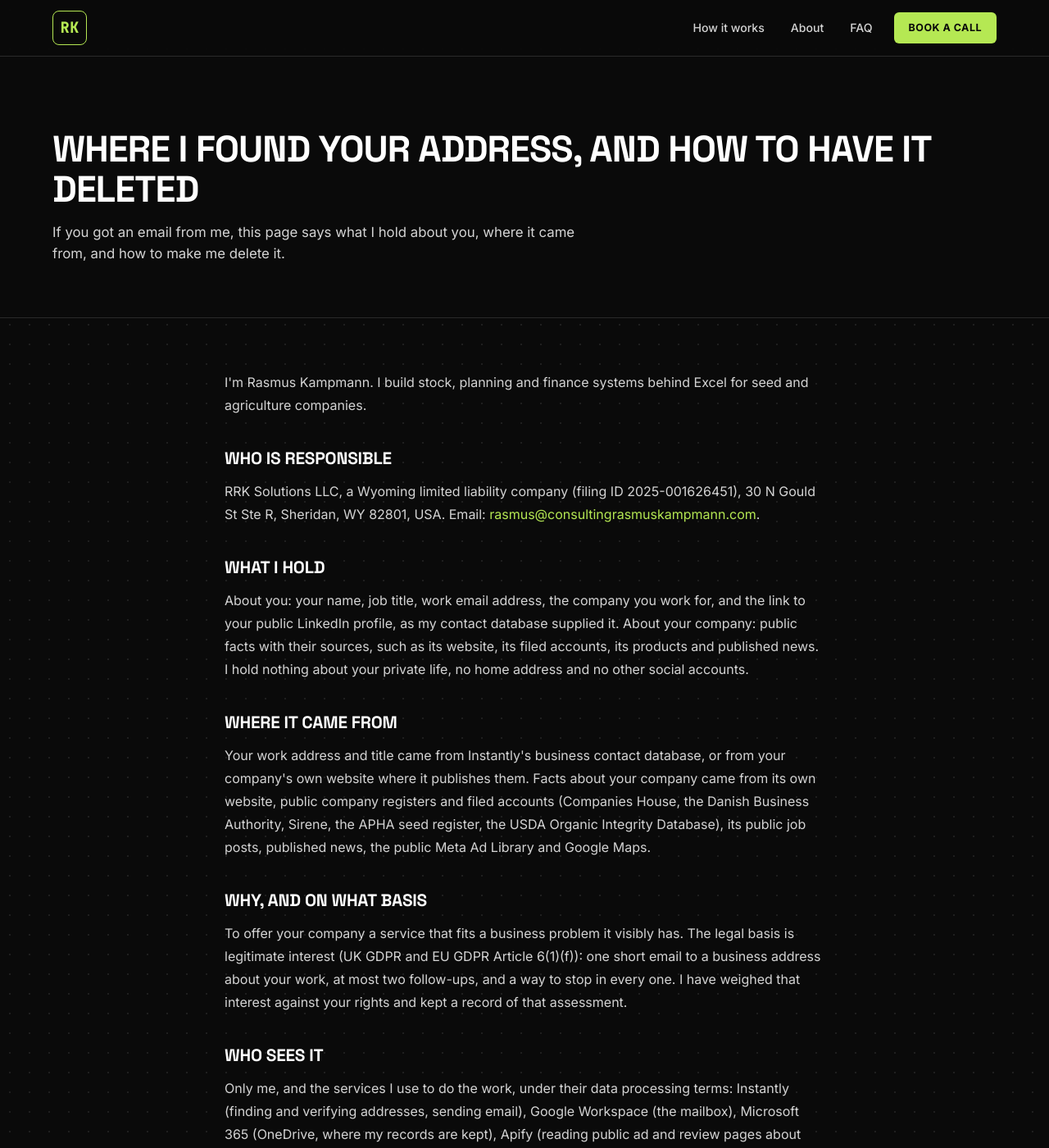
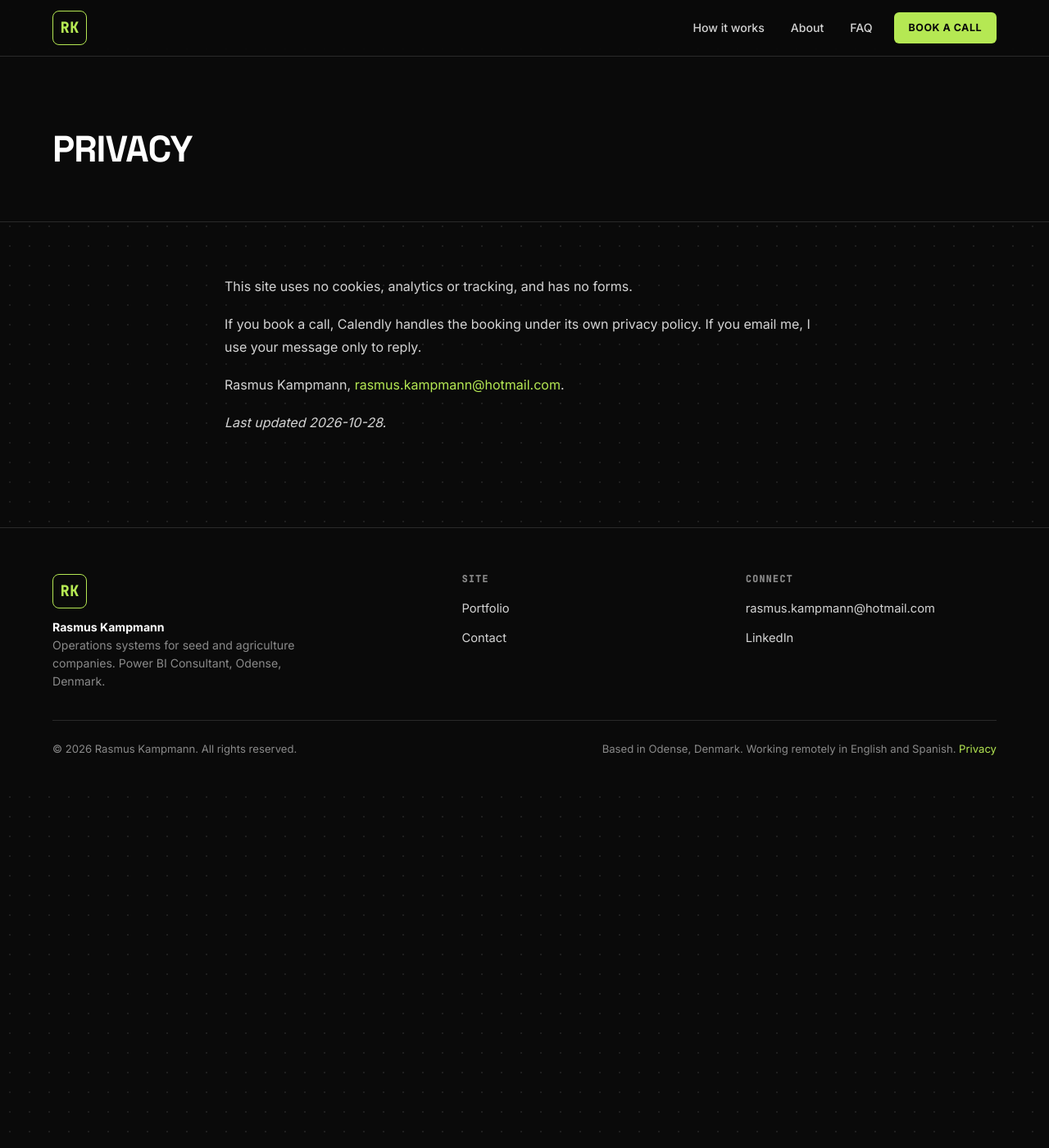
Before and after one commit to rasmuskampmann1998/rasmuskampmann.com, a Jekyll site: the page built from privacy.md, in a window 1280 px wide and 1400 px high. Shown: the whole window at 82% size. Built offline with Jekyll 4.4.1, drawn with Linux system fonts in a browser that asks for light colours; some of the changed text lies outside the part shown.

Commit message:
Privacy: site-only page, no outreach content
Co-Authored-By: Claude Opus 5.5 <noreply@anthropic.com>

```diff
--- a/privacy.md
+++ b/privacy.md
@@ -2,48 +2,21 @@
 layout: default
 title: Privacy
 permalink: /privacy/
-description: Where I found your address, what I hold about you, and how to have it deleted.
+description: Privacy on this website.
 ---
 
 <section class="page-hero">
   <div class="container">
-    <h1>Where I found your address, and how to have it deleted</h1>
-    <p>If you got an email from me, this page says what I hold about you, where it came from, and how to make me delete it.</p>
+    <h1>Privacy</h1>
   </div>
 </section>
 
 <div class="page-body">
 
-  <p>I'm Rasmus Kampmann. I build stock, planning and finance systems behind Excel for seed and agriculture companies.</p>
+  <p>This site uses no cookies, analytics or tracking, and has no forms.</p>
+  <p>If you book a call, Calendly handles the booking under its own privacy policy. If you email me, I use your message only to reply.</p>
+  <p>Rasmus Kampmann, <a href="mailto:{{ site.author.email }}">{{ site.author.email }}</a>.</p>
 
-  <h2>Who is responsible</h2>
-  <p>RRK Solutions LLC, a Wyoming limited liability company (filing ID 2025-001626451), 30 N Gould St Ste R, Sheridan, WY 82801, USA. Email: <a href="mailto:rasmus@consultingrasmuskampmann.com">rasmus@consultingrasmuskampmann.com</a>.</p>
-
-  <h2>What I hold</h2>
-  <p>About you: your name, job title, work email address, the company you work for, and the link to your public LinkedIn profile, as my contact database supplied it. About your company: public facts with their sources, such as its website, its filed accounts, its products and published news. I hold nothing about your private life, no home address and no other social accounts.</p>
-
-  <h2>Where it came from</h2>
-  <p>Your work address and title came from Instantly's business contact database, or from your company's own website where it publishes them. Facts about your company came from its own website, public company registers and filed accounts (Companies House, the Danish Business Authority, Sirene, the APHA seed register, the USDA Organic Integrity Database), its public job posts, published news, the public Meta Ad Library and Google Maps.</p>
-
-  <h2>Why, and on what basis</h2>
-  <p>To offer your company a service that fits a business problem it visibly has. The legal basis is legitimate interest (UK GDPR and EU GDPR Article 6(1)(f)): one short email to a business address about your work, at most two follow-ups, and a way to stop in every one. I have weighed that interest against your rights and kept a record of that assessment.</p>
-
-  <h2>Who sees it</h2>
-  <p>Only me, and the services I use to do the work, under their data processing terms: Instantly (finding and verifying addresses, sending email), Google Workspace (the mailbox), Microsoft 365 (OneDrive, where my records are kept), Apify (reading public ad and review pages about companies) and Anthropic (Claude, the AI assistant that helps me research companies and draft emails, and so reads these records). Working copies are also kept on my own computer. I do not sell your data or share it with anyone else.</p>
-
-  <h2>Transfers</h2>
-  <p>I am a US company, and these services store data in the US and the EU. Where your data leaves the UK or the EU, it is covered by the safeguards in each service's data processing terms, such as the EU-US Data Privacy Framework and its UK extension, or standard contractual clauses.</p>
-
-  <h2>How long</h2>
-  <p>A monthly clean-up deletes your name, title, address and profile link 12 months after my last email to you, or at the next clean-up after you ask me to stop or I decide not to contact you. It also removes your address from my send records and from Instantly. Draft emails and upload files are deleted 30 days after I write them, and backup copies of my records after 30 days. If you say no, I keep only your email address on a do-not-contact list, so I never write to you again, and a record that an email was sent on a date, without your name.</p>
-
-  <h2>Your rights</h2>
-  <p>You can ask what I hold about you, have it corrected or deleted, ask me to restrict its use, and object to it being used for direct marketing at any time. Objecting always works: reply "no" to any of my emails, press Unsubscribe next to my name in your mail app, or write to <a href="mailto:rasmus@consultingrasmuskampmann.com">rasmus@consultingrasmuskampmann.com</a>.</p>
-  <p>You can also complain to your data protection authority: the ICO in the UK, the Autoriteit Persoonsgegevens in the Netherlands, the CNIL in France, IMY in Sweden, or Datatilsynet in Denmark.</p>
-
-  <h2>No automated decisions about you</h2>
-  <p>I score companies, not people, to decide whom to write to, and I read and approve every email myself. Nothing here produces a legal or similarly significant decision about you.</p>
-
-  <p><em>Last updated 2026-10-19.</em></p>
+  <p><em>Last updated 2026-10-28.</em></p>
 
 </div>
```
